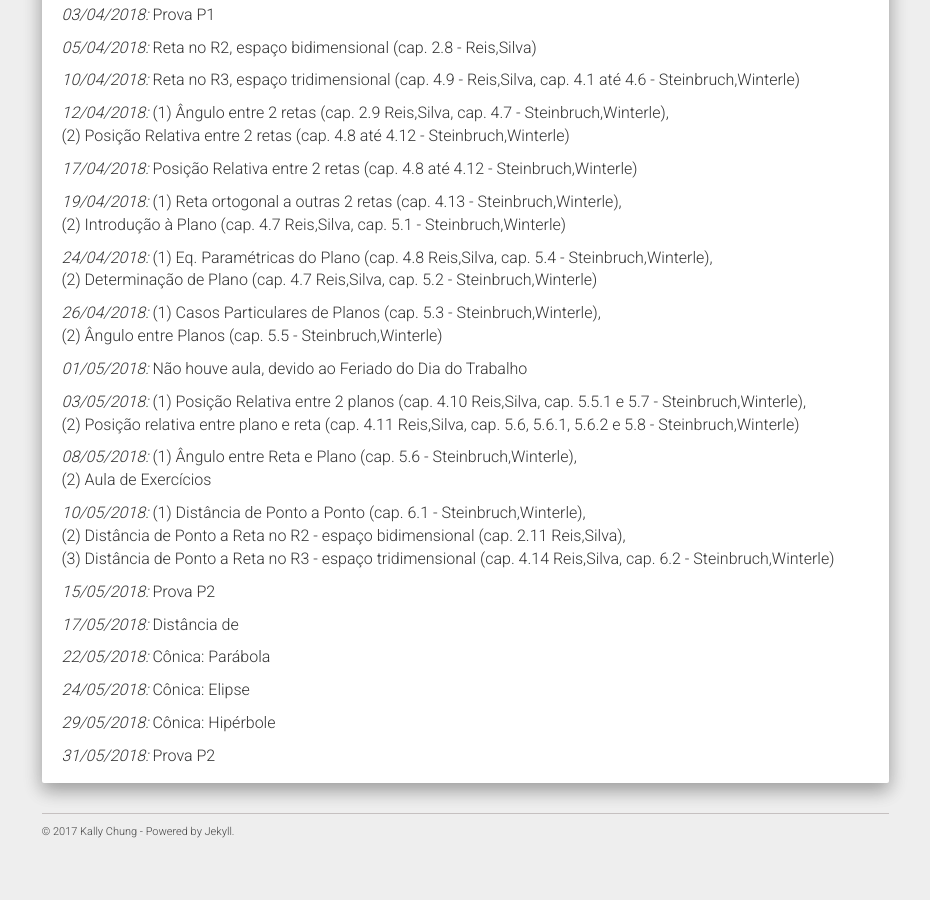
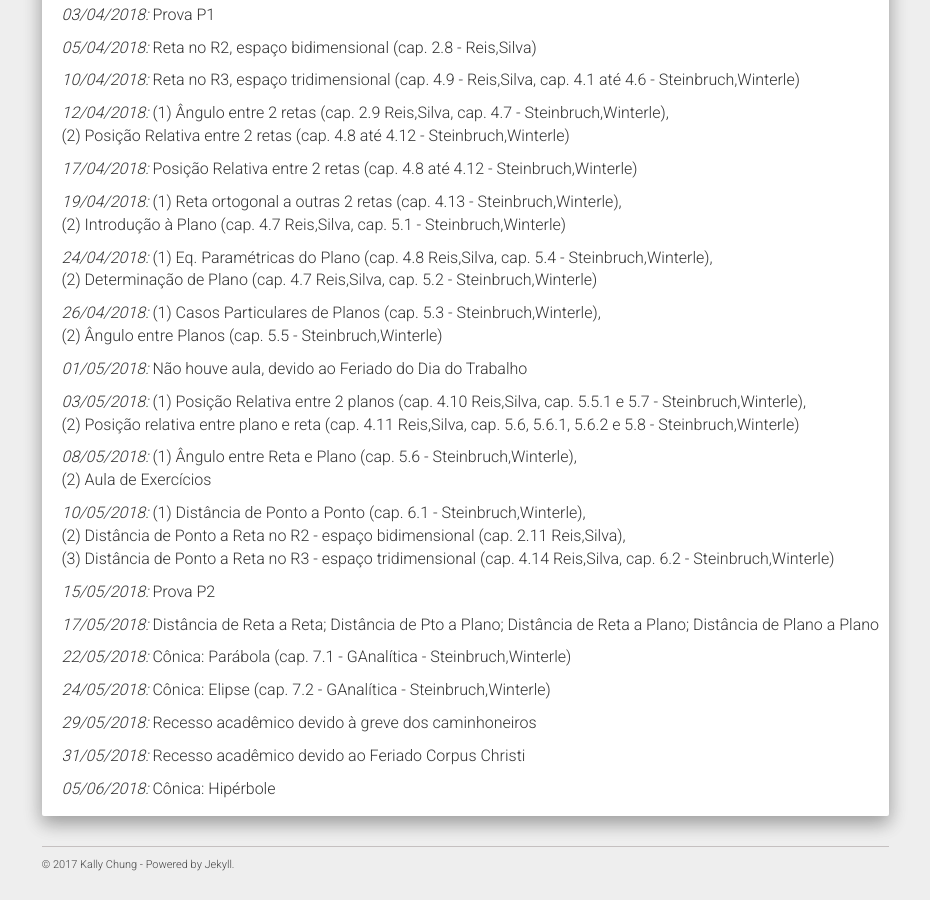
Before and after one commit to chunggnuhc/chunggnuhc.github.io, a Jekyll site: the page built from CM045-GA-1sem2018.md, in a window 1280 px wide and 900 px high, scrolled down 2524 px. Shown: the whole window, without its empty margins (321-1251 px from the left). Built offline with Jekyll 4.4.1, drawn with Linux system fonts in a browser that asks for light colours; nearby versions of some CDN libraries; before the commit the page ends 3391 px from its top, so only the background shows below that.

Commit message:
Update CM045 - cronog

```diff
--- a/CM045-GA-1sem2018.md
+++ b/CM045-GA-1sem2018.md
@@ -149,12 +149,14 @@ permalink: /CM045-GA-1sem2018/
 
   _15/05/2018:_ Prova P2
 
-  _17/05/2018:_ Distância de
+  _17/05/2018:_ Distância de Reta a Reta; Distância de Pto a Plano; Distância de Reta a Plano; Distância de Plano a Plano
 
-  _22/05/2018:_ Cônica: Parábola
+  _22/05/2018:_ Cônica: Parábola (cap. 7.1 - GAnalítica - Steinbruch,Winterle)
 
-  _24/05/2018:_ Cônica: Elipse
+  _24/05/2018:_ Cônica: Elipse (cap. 7.2 - GAnalítica - Steinbruch,Winterle)
 
-  _29/05/2018:_ Cônica: Hipérbole
+  _29/05/2018:_ Recesso acadêmico devido à greve dos caminhoneiros
 
-  _31/05/2018:_ Prova P2
+  _31/05/2018:_ Recesso acadêmico devido ao Feriado Corpus Christi
+
+  _05/06/2018:_ Cônica: Hipérbole
```
